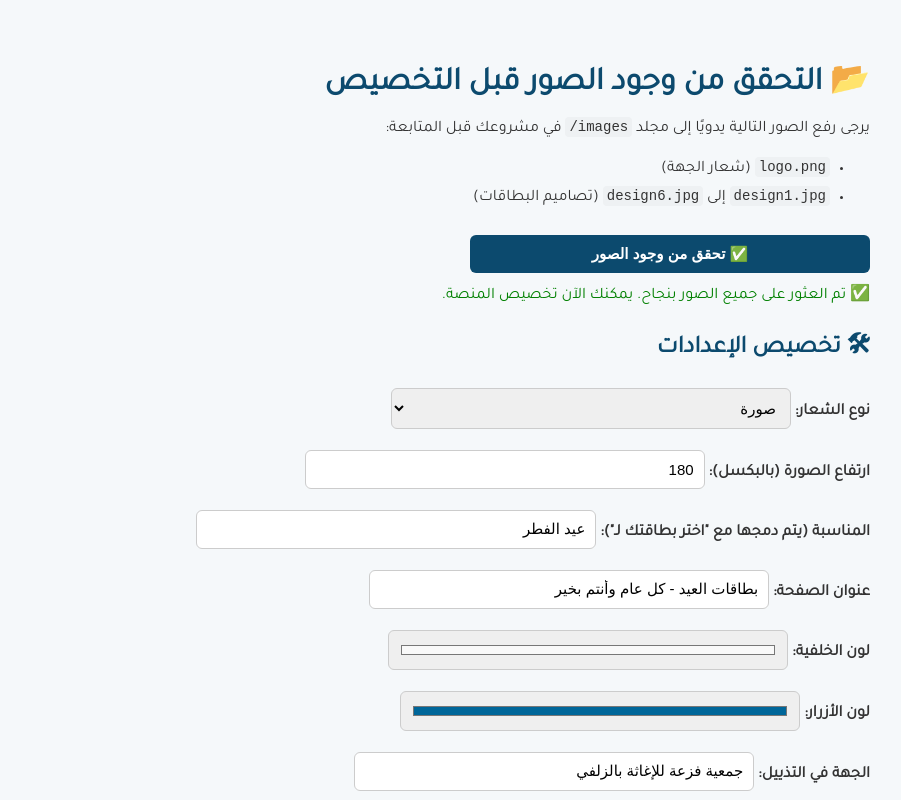
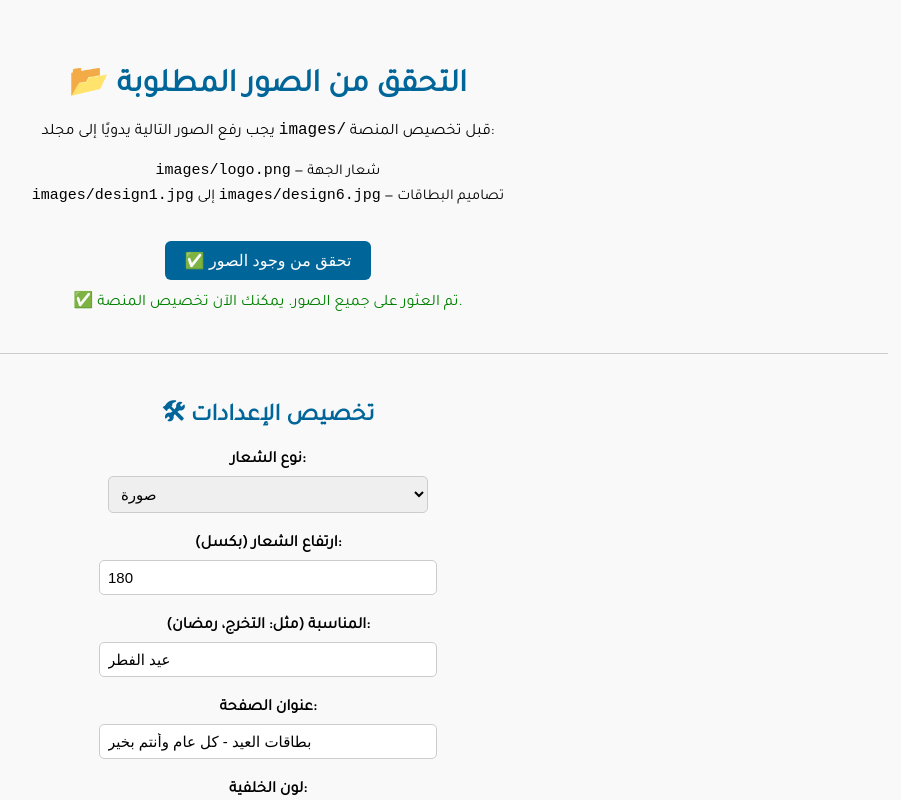
Before and after one commit to Hanaali2030/greeting-cards, a plain HTML site: page customizer.html in a window 1280 px wide. Both pictures are taken after a click on the button "✅ تحقق من وجود الصور". Shown: the top 800 px of the page, without its empty margins (372-1273 px from the left). Drawn offline with Linux system fonts and the light colour scheme.

Commit message:
Update customizer.html

```diff
--- a/customizer.html
+++ b/customizer.html
@@ -6,110 +6,163 @@
   <link href="https://fonts.googleapis.com/css2?family=Tajawal&display=swap" rel="stylesheet">
   <style>
     body {
-      direction: rtl;
       font-family: 'Tajawal', sans-serif;
-      background-color: #f5f8fa;
-      padding: 30px;
-      color: #333;
+      background-color: #f9f9f9;
+      margin: 0;
+      padding: 40px 20px;
+      text-align: center;
     }
+
     h1, h2 {
-      color: #0c4a6e;
+      color: #006699;
+      margin-bottom: 16px;
+    }
+
+    p {
+      font-size: 16px;
+      margin-bottom: 20px;
+    }
+
+    ul {
+      list-style: none;
+      padding: 0;
+      font-size: 15px;
+    }
+
+    ul li {
+      margin: 6px 0;
+    }
+
+    label {
+      display: block;
+      margin: 12px auto 6px;
+      font-weight: bold;
+    }
+
+    input, select {
+      padding: 8px;
+      width: 100%;
+      max-width: 320px;
+      border-radius: 5px;
+      border: 1px solid #ccc;
+      font-size: 15px;
       margin-bottom: 10px;
     }
-    .hidden { display: none; }
-    .success { color: green; margin-top: 10px; }
-    .error { color: red; margin-top: 10px; }
-    label {
-      display: block;
-      margin-top: 15px;
-      font-weight: bold;
-    }
-    input, select, button {
-      width: 100%;
-      max-width: 400px;
-      padding: 10px;
-      margin-top: 6px;
-      border-radius: 6px;
-      border: 1px solid #ccc;
-      font-size: 15px;
-      box-sizing: border-box;
-    }
-    input[type="color"] {
-      height: 40px;
-    }
+
     button {
-      background-color: #0c4a6e;
+      padding: 10px 20px;
+      background-color: #006699;
       color: white;
       border: none;
+      border-radius: 6px;
       cursor: pointer;
-      font-weight: bold;
-      transition: background-color 0.3s;
+      font-size: 16px;
+      margin-top: 20px;
     }
-    button:hover {
-      background-color: #075985;
+
+    .hidden {
+      display: none;
     }
-    ul {
-      line-height: 1.8;
+
+    .success {
+      color: green;
+      margin-top: 10px;
     }
-    code {
-      background-color: #eef1f3;
-      padding: 2px 4px;
-      border-radius: 4px;
-      font-size: 14px;
+
+    .error {
+      color: red;
+      margin-top: 10px;
+    }
+
+    .section {
+      margin-bottom: 40px;
+      max-width: 500px;
+      margin-left: auto;
+      margin-right: auto;
+    }
+
+    hr {
+      margin: 40px 0;
+      border: none;
+      border-top: 1px solid #ccc;
     }
   </style>
 </head>
 <body>
-  <h1>📂 التحقق من وجود الصور قبل التخصيص</h1>
-  <p>يرجى رفع الصور التالية يدويًا إلى مجلد <code>images/</code> في مشروعك قبل المتابعة:</p>
+  <div class="section">
+    <h1>📂 التحقق من الصور المطلوبة</h1>
+    <p>يجب رفع الصور التالية يدويًا إلى مجلد <code>images/</code> قبل تخصيص المنصة:</p>
     <ul>
-    <li><code>logo.png</code> (شعار الجهة)</li>
-    <li><code>design1.jpg</code> إلى <code>design6.jpg</code> (تصاميم البطاقات)</li>
+      <li><code>images/logo.png</code> — شعار الجهة</li>
+      <li><code>images/design1.jpg</code> إلى <code>images/design6.jpg</code> — تصاميم البطاقات</li>
     </ul>
-
     <button onclick="verifyImages()">✅ تحقق من وجود الصور</button>
     <p id="imageStatus"></p>
+  </div>
 
-  <!-- قسم التخصيص يظهر فقط بعد تحقق الصور -->
-  <div id="step2" class="hidden">
+  <hr>
+
+  <div class="section hidden" id="step2">
     <h2>🛠 تخصيص الإعدادات</h2>
     <form id="customForm">
-      <label>نوع الشعار:
+      <label>نوع الشعار:</label>
       <select name="logoType" onchange="toggleLogoOptions(this.value)">
         <option value="image">صورة</option>
         <option value="text">نص</option>
       </select>
-      </label>
 
       <div id="logoImageOptions">
-        <label>ارتفاع الصورة (بالبكسل): <input type="number" name="logoImageHeight" value="180"></label>
+        <label>ارتفاع الشعار (بكسل):</label>
+        <input type="number" name="logoImageHeight" value="180">
       </div>
 
       <div id="logoTextOptions" class="hidden">
-        <label>النص: <input type="text" name="logoText" value="جهة افتراضية"></label>
-        <label>لون النص: <input type="color" name="logoTextColor" value="#006699"></label>
-        <label>نوع الخط:
+        <label>النص:</label>
+        <input type="text" name="logoText" value="جهة افتراضية">
+
+        <label>لون النص:</label>
+        <input type="color" name="logoTextColor" value="#006699">
+
+        <label>نوع الخط:</label>
         <select name="logoTextFont">
           <option value="Tajawal">Tajawal</option>
           <option value="Amiri">Amiri</option>
           <option value="Cairo">Cairo</option>
         </select>
-        </label>
-        <label>حجم الخط: <input type="number" name="logoTextSize" value="24"></label>
+
+        <label>حجم الخط:</label>
+        <input type="number" name="logoTextSize" value="24">
       </div>
 
-      <label>المناسبة (يتم دمجها مع "اختر بطاقتك لـ"): <input type="text" name="occasionText" value="عيد الفطر"></label>
-      <label>عنوان الصفحة: <input type="text" name="pageTitle" value="بطاقات العيد - كل عام وأنتم بخير"></label>
-      <label>لون الخلفية: <input type="color" name="backgroundColor" value="#f9f9f9"></label>
-      <label>لون الأزرار: <input type="color" name="buttonColor" value="#006699"></label>
-      <label>الجهة في التذييل: <input type="text" name="footerEntityName" value="جمعية فزعة للإغاثة بالزلفي"></label>
-      <label>السنة: <input type="text" name="footerYear" value="2025"></label>
-      <label>رمز عداد الزوار (مثل eid99999-cards): <input type="text" name="visitorBadgeBase" value="eid99999-cards"></label>
-      <label>عدد التصاميم (من 1 إلى 6): <input type="number" name="designCount" value="6" min="1" max="6"></label>
+      <label>المناسبة (مثل: التخرج، رمضان):</label>
+      <input type="text" name="occasionText" value="عيد الفطر">
+
+      <label>عنوان الصفحة:</label>
+      <input type="text" name="pageTitle" value="بطاقات العيد - كل عام وأنتم بخير">
+
+      <label>لون الخلفية:</label>
+      <input type="color" name="backgroundColor" value="#f9f9f9">
+
+      <label>لون الأزرار:</label>
+      <input type="color" name="buttonColor" value="#006699">
+
+      <label>الجهة في التذييل:</label>
+      <input type="text" name="footerEntityName" value="جمعية فزعة للإغاثة بالزلفي">
+
+      <label>السنة:</label>
+      <input type="text" name="footerYear" value="2025">
+
+      <label>رمز عداد الزوار (مثل eid99999-cards):</label>
+      <input type="text" name="visitorBadgeBase" value="eid99999-cards">
+
+      <label>عدد التصاميم (من 1 إلى 6):</label>
+      <input type="number" name="designCount" min="1" max="6" value="6">
 
       <button type="submit">💾 تحميل ملف التخصيص config.js</button>
     </form>
-    <p id="downloadStatus"></p>
+    <p id="downloadStatus" class="success"></p>
+    <p style="font-size: 14px; color: #555;">بعد التحميل، قم باستبدال الملف داخل مجلد المشروع:</p>
+    <code style="background-color: #eee; padding: 5px 10px;">/config.js</code>
   </div>
 
   <script>
@@ -131,11 +184,11 @@
       }));
 
       if (missing.length === 0) {
-        status.textContent = "✅ تم العثور على جميع الصور بنجاح. يمكنك الآن تخصيص المنصة.";
+        status.textContent = "✅ تم العثور على جميع الصور. يمكنك الآن تخصيص المنصة.";
         status.className = "success";
         document.getElementById("step2").classList.remove("hidden");
       } else {
-        status.innerHTML = `❌ الصور التالية غير موجودة:<br>${missing.join("<br>")}`;
+        status.innerHTML = `❌ الصور التالية غير موجودة:<br>${missing.map(f => `<code>images/${f}</code>`).join("<br>")}`;
         status.className = "error";
       }
     }
@@ -160,9 +213,7 @@
         enableVisitorBadge: true,
         designCount: parseInt(form.get("designCount")) || 6
       };
-      const blob = new Blob([
-        `const config = ${JSON.stringify(config, null, 2)};`
-      ], { type: "application/javascript" });
+      const blob = new Blob([`const config = ${JSON.stringify(config, null, 2)};`], { type: "application/javascript" });
       const url = URL.createObjectURL(blob);
 
       const link = document.createElement("a");
@@ -170,7 +221,7 @@
       link.download = "config.js";
       link.click();
 
-      document.getElementById("downloadStatus").textContent = "✅ تم إنشاء ملف التخصيص بنجاح. قم باستبداله داخل مشروعك.";
+      document.getElementById("downloadStatus").textContent = "✅ تم تحميل ملف config.js. لا تنسَ رفعه إلى مجلد المشروع.";
     });
   </script>
 </body>
```
Lines whose indentation alone changed are shown as unchanged.
